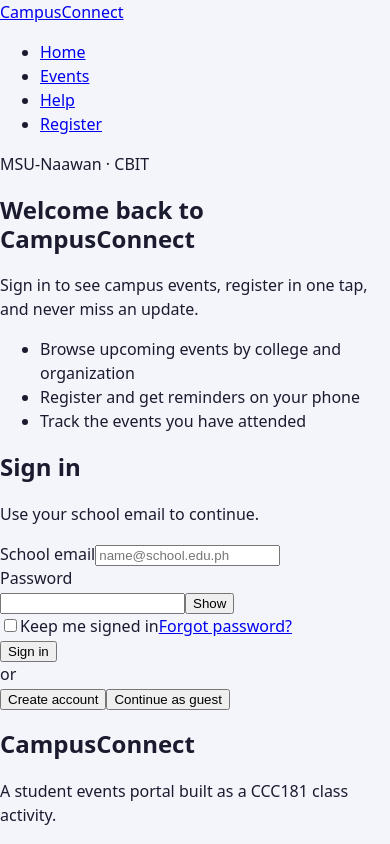
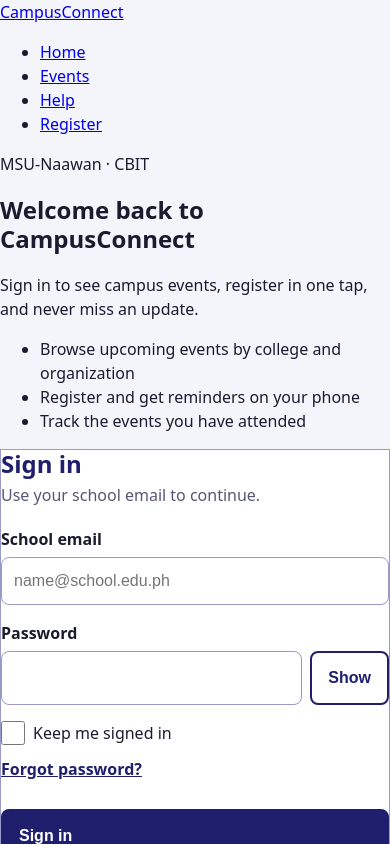
Before and after one commit to enialle2/ccc181-week10-group-CAPPIS, a React (Vite) app: page / in a window 390 px wide. Shown: the top 844 px of the page. Built offline with nearby package versions, Linux system fonts and the light colour scheme.

Commit message:
form: mobile-first login card styles with 768px and 1024px rules

```diff
--- a/src/styles/form.css
+++ b/src/styles/form.css
@@ -18,6 +18,8 @@
                               padding 1.5rem 1rem
    TODO .login-card__title    margin 0 0 0.25rem; font-size 1.5rem; color var(--navy)
    TODO .login-card__subtitle margin 0 0 1.25rem; color var(--muted)
+
+
 
    FORM (Flexbox, a COLUMN)
    TODO .login-form           display: flex; flex-direction: column; gap 1rem
@@ -88,3 +90,278 @@
 /* ---- 4. 1280px and up ------------------------------------------------
    Nothing new here: .container (Member 1) keeps the content centered.
    -------------------------------------------------------------------- */
+
+
+
+
+   /*
+   1. PHONE (no media query) ---------------------------------------
+   CARD
+   TODO .login-card           width 100%; background var(--surface);
+                              1px solid var(--border); border-radius var(--radius);
+                              padding 1.5rem 1rem
+   TODO .login-card__title    margin 0 0 0.25rem; font-size 1.5rem; color var(--navy)
+   TODO .login-card__subtitle margin 0 0 1.25rem; color var(--muted)
+   */
+
+   .login-card {
+      width: 100%;
+      background: var(--surface);
+      border: 1px solid var(--border);
+      border-radius: var (--radius);
+      padding: 1.5 rem 1 rem;
+   }
+
+   .login-card__title {
+      margin: 0 0 0.25rem;
+      font-size: 1.5 rem;
+      color: var(--navy);
+   }
+
+   .login-card__subtitle {
+      margin: 0 0 1.25rem;
+      color: var(--muted);
+   }
+
+
+   /*
+   TODO .login-form           display: flex; flex-direction: column; gap 1rem
+   TODO .form-field           display: flex; flex-direction: column; gap 0.375rem
+   TODO .form-field label     font-weight 600
+   TODO .form-field input     width 100%; min-width 0; min-height 48px;
+                              side padding 0.75rem; font-size 1rem (16px!);
+                              1px solid var(--border); rounded corners
+   */
+
+   .login-form {
+      display: flex;
+      flex-direction: column;
+      gap: 1rem;
+   }
+
+   .form-field {
+      display: flex;
+      flex-direction: column;
+      gap: 0.375rem;
+   }
+
+   .form-field label {
+      font-weight: 600;
+   }
+
+   .form-field input {
+      width: 100%;
+      min-width: 0;
+      min-height: 48px;
+      padding: 0.75rem;
+      font-size: 1rem;
+      border: 1px solid var(--border);
+      border-radius: var(--radius);
+   }
+
+   /*
+   TODO .form-field input:focus-visible   a clear outline (example: 3px solid var(--gold))
+   TODO .password-row         display: flex; gap 0.5rem   (input + Show button in ONE row)
+   TODO .password-row input   flex: 1
+   TODO .form-error           margin 0; font-size 0.875rem; color var(--error)
+   TODO .form-success         padding 0.75rem; color var(--success);
+                              light green background (example: #e7f6ec)
+   */
+
+   .form-field input:focus-visible {
+      outline: 3px solid var(--gold);
+   }
+
+   .password-row {
+      display: flex;
+      gap: 0.5rem;
+   }
+
+   .password-row input {
+      flex: 1;
+   }
+
+   .form-error {
+      margin: 0;
+      font-size: 0.875rem;
+      color: var(--error);
+   }
+
+   .form-success {
+      padding: 0.75rem;
+      color: var(--succes);
+      background: #e7f6ec;
+   }
+
+   /*
+   OPTIONS ROW (stacked on phone)
+   TODO .form-options         display: flex; flex-direction: column
+   TODO .checkbox             display: flex; align-items: center; gap 0.5rem;
+                              min-height 48px
+   TODO .checkbox input       width and height 1.5rem; margin 0
+   TODO .link                 display: inline-flex; align-items: center; min-height 48px;
+                              color var(--navy); bold.
+                              Add :hover AND :focus-visible styles
+   */
+
+   .form-options {
+      display: flex;
+      flex-direction: column;
+   }
+
+   .checkbox {
+      display: flex;
+      align-items: center;
+      gap: 0.5rem;
+      min-width: 48px;
+   }
+
+   .checkbox input {
+      width: 1.5rem;
+      height: 1.5rem;
+      margin: 0;
+   }
+
+   .link {
+      display: inline-flex;
+      align-items: center;
+      min-height: 48px;
+      color: var(--navy);
+      font-weight: 700;
+   }
+
+   /*
+   BUTTONS
+   TODO .btn                  display: inline-flex; centered text; min-height 48px;
+                              side padding 1rem; font-size 1rem; bold;
+                              2px solid var(--navy); rounded; cursor: pointer
+   TODO .btn:focus-visible    outline 3px solid var(--gold); outline-offset 2px
+   TODO .btn--primary         width 100%; white text on var(--navy);
+                              :hover AND :focus-visible use var(--navy-hover)
+   TODO .btn--secondary       width 100%; navy text on white;
+                              :hover AND :focus-visible use a light background (#e8e8f7)
+   TODO .toggle-password      min-width 4.5rem; navy text on white
+                              (it stays next to the password input)
+   */
+
+   .btn {
+      display: inline-flex;
+      align-items: center;
+      min-width: 48px;
+      padding: 1rem;
+      font-size: 1rem;
+      font-weight: 700;
+      border: 2px solid var(--navy);
+      border-radius: var(--radius);
+      cursor: pointer;
+   }
+
+   .btn:focus-visible {
+      outline: 3px solid var(--gold);
+      outline-offset: 2px;
+   }
+
+   .btn--primary {
+      width: 100;
+      color: #fff;
+      background: var(--navy);
+   }
+   .btn--primary:hover,
+   .btn--primary:focus-visible {
+      background: var(--navy-hover);
+   }
+
+   .btn--secondary {
+      width: 100%;
+      color: #fff;
+      background: var(--navy);
+   }
+   .btn--secondary:hover,
+   .btn--secondary:focus-visible {
+      background: #e8e8f7;
+   }
+
+   .toggle-password {
+      min-width: 4.5rem;
+      color: var(--navy);
+      background: #fff;
+   }
+
+
+/*
+DIVIDER AND ALTERNATIVE ACTIONS
+   TODO .login-card__divider  display: flex; align-items: center; gap 0.75rem;
+                              margin 1.25rem 0; color var(--muted)
+   TODO .login-card__divider::before and ::after
+                              content: ''; flex: 1; height 1px; background var(--border)
+   TODO .alt-actions          display: flex; flex-direction: column; gap 0.5rem
+   -------------------------------------------------------------------- */
+
+   .login-card__divider {
+      display: flex;
+      align-items: center;
+      gap: 0.75rem;
+      margin: 1.25rem 0;
+      color: var(--muted);
+   }
+
+   .login-card__divider::before,
+   .login-card__divider::after {
+      content: '';
+      flex: 1;
+      height: 1px;
+      background: var(--border);
+   }
+
+   .alt-actions {
+      display: flex;
+      flex-direction: column;
+      gap: 0.5rem;
+   }
+
+
+/* ---- 2. 768px and up (tablets) ---------------------------------------
+   TODO @media (min-width: 768px)
+        .login-card           max-width: 32rem; margin-inline: auto; padding 2rem
+        .form-options         flex-direction: row; justify-content: space-between;
+                              align-items: center   (checkbox LEFT, link RIGHT)
+        .alt-actions          flex-direction: row   (two buttons SIDE BY SIDE)
+   -------------------------------------------------------------------- */
+@media (min-width: 768px) {
+   .login-card {
+      max-width: 32rem;
+      margin-inline: auto;
+      padding: 2rem;
+   }
+   .form-options {
+      flex-direction: row;
+      justify-content: space-between;
+      align-items: center;
+   }
+   .alt-actions {
+      flex-direction: row;
+   }
+}
+
+
+
+/* ---- 3. 1024px and up (laptops) --------------------------------------
+   TODO @media (min-width: 1024px)
+        .login-card           padding 2.5rem
+        .login-card__title    font-size 1.75rem
+   -------------------------------------------------------------------- */
+   @media (min-width: 1024px) {
+      .login-card {
+         padding: 2.5rem;
+      }
+      .login-card__title {
+         font-size: 1.75rem;
+      }
+   }
+
+
+
+
+/* ---- 4. 1280px and up ------------------------------------------------
+   Nothing new here: .container (Member 1) keeps the content centered.
+   -------------------------------------------------------------------- */
```
